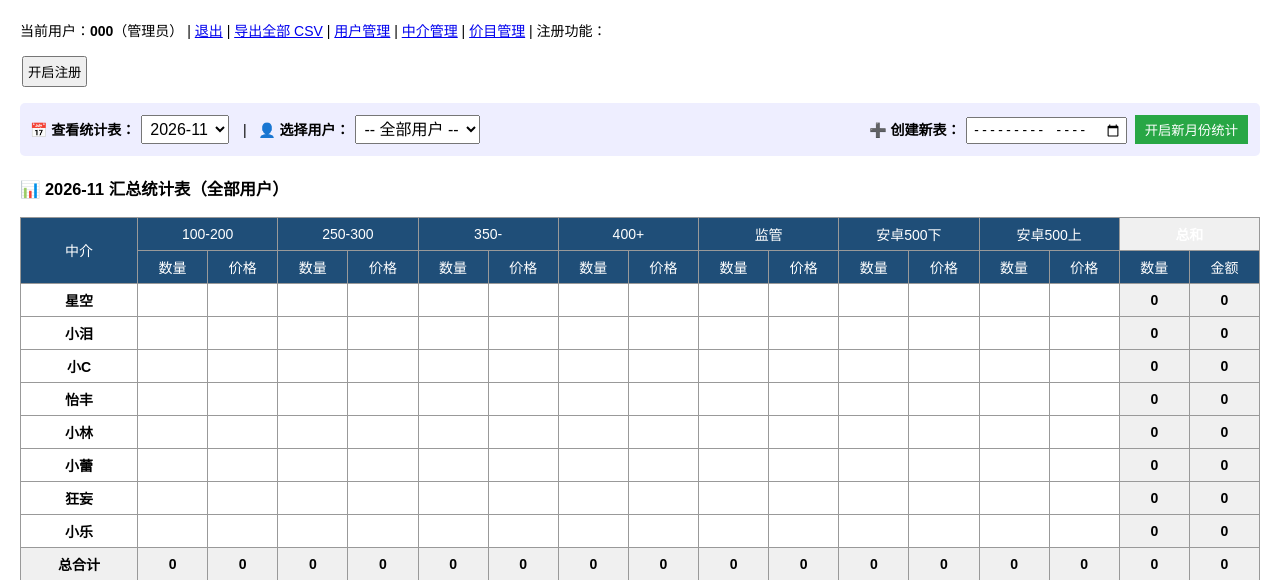
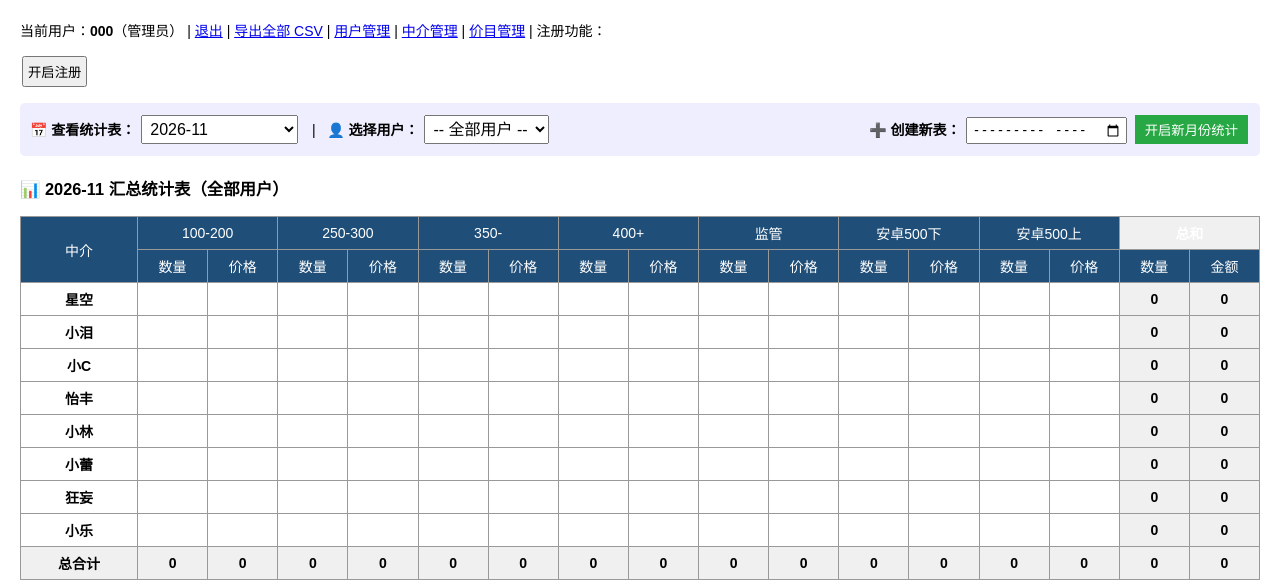
Before and after one commit to xiaole-weng/yueman, a Flask app: page / in a window 1280 px wide. Shown: the top 580 px of the page. Run offline with Flask 3, Linux system fonts and the light colour scheme; a user stored in the database is signed in; data comes from the database, SQL or seed files in the repository; data that the repository does not hold is empty.

Commit message:
Refactor dashboard HTML for improved layout and clarity
Signed-off-by: xiaole-weng <236263354@qq.com>

```diff
--- a/templates/dashboard.html
+++ b/templates/dashboard.html
@@ -33,11 +33,11 @@ input,select,button{padding:4px;margin:2px;}
   {% for cat, msg in messages %}<p class="flash-{{ cat }}">{{ msg }}</p>{% endfor %}
 {% endwith %}
 
-<!-- 顶部控制栏 -->
-<div style="background:#eef; padding:10px; margin-bottom:20px; border-radius:5px; overflow:hidden; display:flex; justify-content:space-between; align-items:center;">
-    <form method="get" action="{{ url_for('dashboard') }}">
+<div style="background:#eef; padding:10px; margin-bottom:20px; border-radius:5px;">
+    <form method="get" action="{{ url_for('dashboard') }}" style="display:inline;">
         <b>📅 查看统计表：</b>
         <select name="month" onchange="this.form.submit()" style="font-size:16px; padding:4px;">
+            <option value="all" {% if selected_month == 'all' %}selected{% endif %}>-- 查看全部历史 --</option>
             {% for m in month_options %}
                 <option value="{{ m }}" {% if m == selected_month %}selected{% endif %}>{{ m }}</option>
             {% endfor %}
@@ -56,7 +56,7 @@ input,select,button{padding:4px;margin:2px;}
     </form>
 
     {% if is_admin %}
-    <div>
+    <div style="float:right;">
         <form method="post" action="{{ url_for('create_new_month') }}" style="margin:0;">
             <b>➕ 创建新表：</b>
             <input type="month" name="new_month" required style="padding:3px;">
@@ -66,7 +66,7 @@ input,select,button{padding:4px;margin:2px;}
     {% endif %}
 </div>
 
-<h3>📊 {{ selected_month }} 汇总统计表（{{ "全部用户" if selected_user == "all" else selected_user }}）</h3>
+<h3>📊 {{ "全部历史数据" if selected_month == "all" else selected_month }} 汇总统计表（{{ "全部用户" if selected_user == "all" else selected_user }}）</h3>
 
 <table>
     <thead>
```
